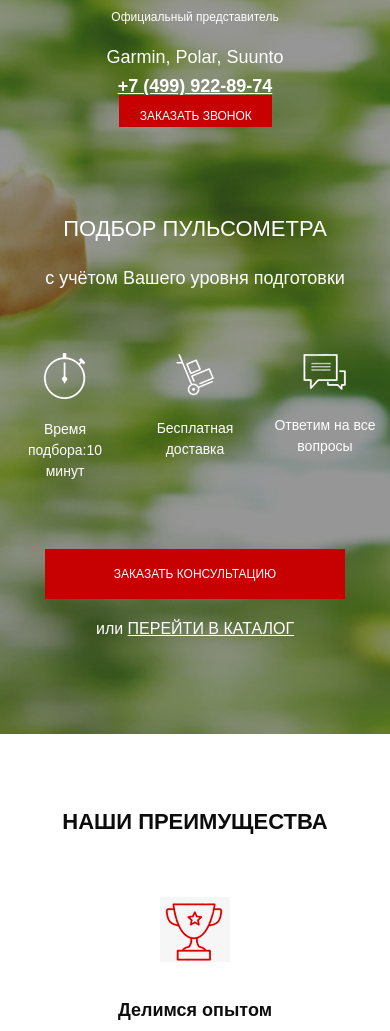
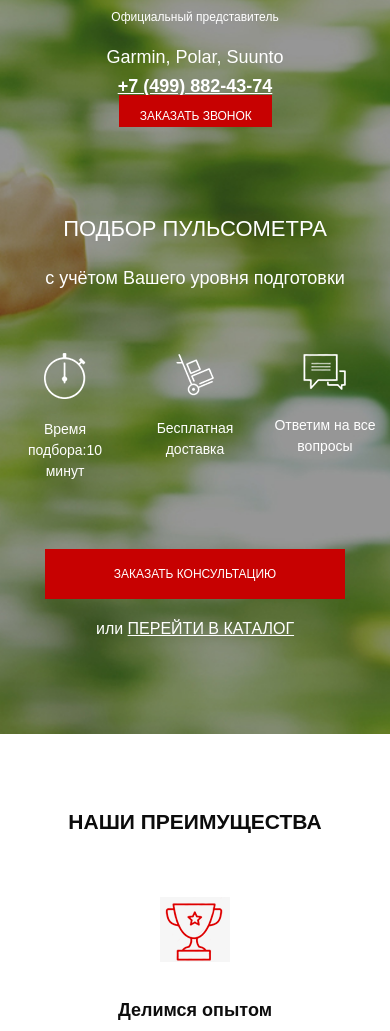
Before and after one commit to MSi-Prestige/RunSmart, a website: page src/index.html in a window 390 px wide. Shown: the part 69-1100 px from the top of the page. Drawn offline with Linux system fonts and the light colour scheme.

Commit message:
next commit

```diff
--- a/src/index.html
+++ b/src/index.html
@@ -23,7 +23,7 @@
                     <span>Garmin, Polar, Suunto</span>
                 </div>
                 <div class="header__contacts">
-                    <a href="tel:+74999228974" class="header__phone">+7 (499) 922-89-74</a>
+                    <a href="tel:+74999228974" class="header__phone">+7 (499) 882-43-74</a>
                     <button class="button">заказать звонок</button>
                 </div>
             </header>
--- a/src/sass/blocks/_adaptation.scss
+++ b/src/sass/blocks/_adaptation.scss
@@ -28,7 +28,7 @@
     width: 100%;
   }
   .skills__intro {
-    font-size: 22px;
+    font-size: 21px;
   }
   .skills__container {
     display: block;
```
Also changed, not shown: src/css/style.min.css.
